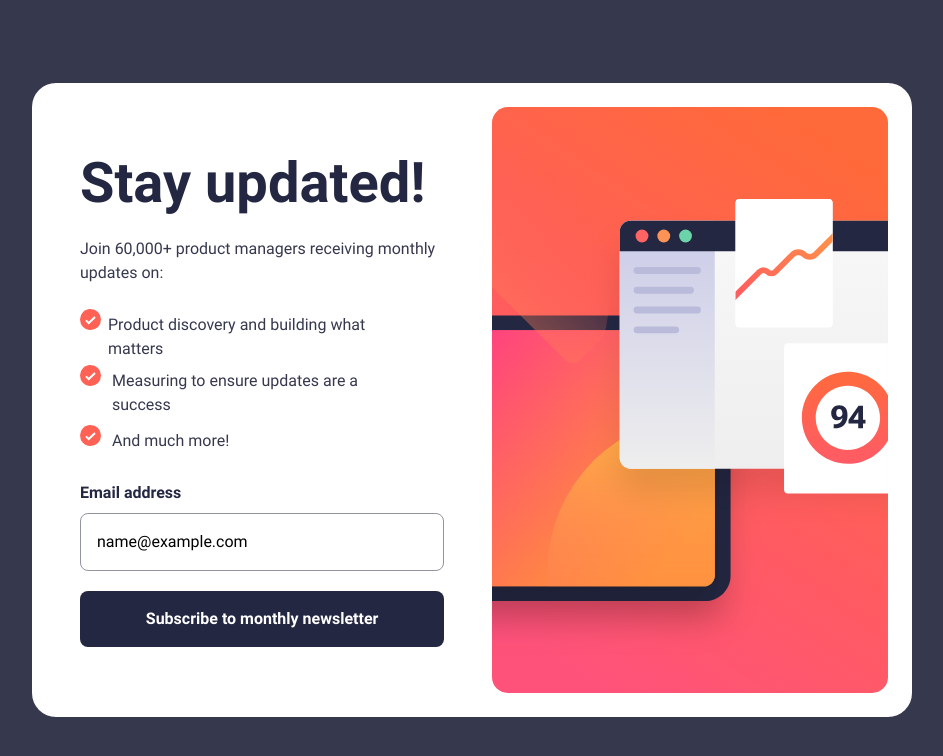
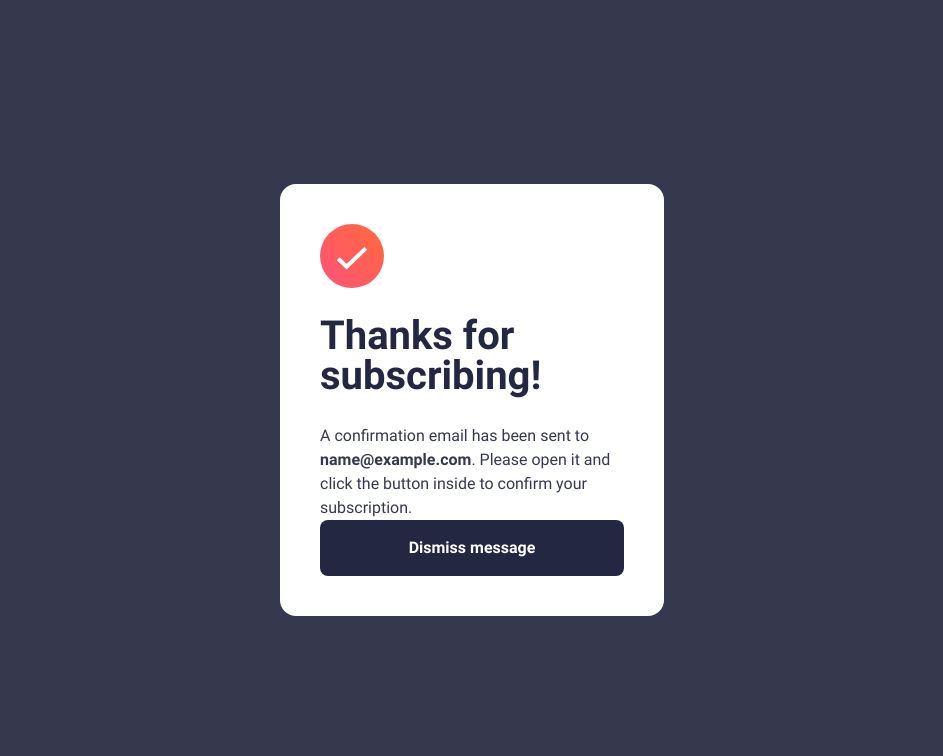
Before and after one commit to Fikerte-T/newsletter-sign-up, a website: page index.html in a window 1280 px wide. Both pictures are taken after typing "name@example.com" into the empty fields and a click on the button "Subscribe to monthly newsletter". Shown: the whole page, without its empty margins (168-1111 px from the left). Drawn offline with Linux system fonts and the light colour scheme.

Commit message:
Handle form submission

```diff
--- a/formHandling.js
+++ b/formHandling.js
@@ -1,9 +1,13 @@
+const formPage = document.getElementById('form-page')
+const successPage = document.getElementById('success-page')
+const emailInput = document.getElementById('email')
+
 const handleSubmit = (e) => {
   e.preventDefault()
   const formData = Object.fromEntries(new FormData(e.target))
   const emailData = formData.email.trim()
   const errorMessage = document.getElementById('errorMessage')
-  const emailInput = document.getElementById('email')
+  const submittedEmail = document.querySelector('.submitted-email')
     //validation
   const emailRegex = /^[a-zA-Z0-9._%+-]+@[a-zA-Z0-9.-]+\.[a-zA-Z]{2,}$/
   if(!emailRegex.test(emailData)) {
@@ -14,6 +18,14 @@ const handleSubmit = (e) => {
     errorMessage.classList.add('hidden')
     errorMessage.classList.remove('block')
     emailInput.classList.remove('error')
-    // alert("success")
+    formPage.style.display = 'none'
+    successPage.style.display = "flex"
+    submittedEmail.innerHTML = emailData
   }
 }
+
+  const handleDismiss = () => {
+    successPage.style.display = 'none'
+    formPage.style.display = 'flex'
+    emailInput.value = ''
+}
--- a/index.html
+++ b/index.html
@@ -10,7 +10,7 @@
 </head>
 <body class="font-custom">
   <main class="min-h-screen max-w-full bg-customCharcoalGrey flex flex-col justify-center items-center ">
-    <div class="bg-customWhite max-w-[375px] lg:max-w-[55rem] lg:w-fit lg:rounded-3xl lg:flex lg:flex-row-reverse ">
+    <div id="form-page" class="bg-customWhite flex flex-col max-w-sm lg:max-w-[55rem] lg:rounded-3xl lg:flex-row-reverse ">
       <picture class="max-w-full h-auto lg:p-6">
         <source class="" srcset="assets/images/illustration-sign-up-desktop.svg" media="(min-width: 1024px)">
         <img class="w-full h-auto" src="assets/images/illustration-sign-up-mobile.svg" alt="">
@@ -31,26 +31,22 @@
         </form>
       </div>
     </div>
+    <div id="success-page" class="flex flex-col justify-center items-start bg-customWhite max-w-sm pt-36 px-5 py-10 lg:p-10 min-h-screen lg:min-h-min lg:max-w-sm lg:rounded-2xl">
+      <img src="assets/images/icon-success.svg" />
+      <h2 class="text-[2.5rem] font-bold text-customDarkSlateGrey leading-10 pt-7">Thanks for subscribing!</h2>
+      <p class="pt-7 text-customCharcoalGrey"> A confirmation email has been sent to <strong class="submitted-email"></strong>.
+        Please open it and click the button inside to confirm your subscription.
+      </p>
+      <button id="dismiss-btn" class="bg-customDarkSlateGrey text-customWhite w-full p-4 font-bold rounded-lg hover:bg-gradient-to-r from-customTomato to-orange-400 mt-auto">Dismiss message</button>
+    </div>
   </main>
 
-  <!-- Sign-up form end -->
-
-  <!-- Success message start -->
-
-  <div class="hidden">
-    <h2>Thanks for subscribing!</h2>
-    <p> A confirmation email has been sent to ash@loremcompany.com.
-      Please open it and click the button inside to confirm your subscription.
-    </p>
-    <button>Dismiss message</button>
-  </div>
-
-  <!-- Success message end -->
 <script src="formHandling.js"></script>
 <script>
-  // Access the form element and attach the handleSubmit function to its submit event
   const form = document.getElementById('form');
   form.onsubmit = handleSubmit;
+  const dismissBtn = document.getElementById('dismiss-btn')
+  dismissBtn.onclick = handleDismiss;
 </script>
 </body>
 </html>
--- a/style.css
+++ b/style.css
@@ -14,6 +14,10 @@
   src: url('/assets/fonts/Roboto-Bold.ttf') format('truetype');
   font-weight: 700;
   font-style: normal;
+}
+
+#success-page {
+  display: none;
 }
 
 .custom-list {
```
Also changed, not shown: dist/style.css.
